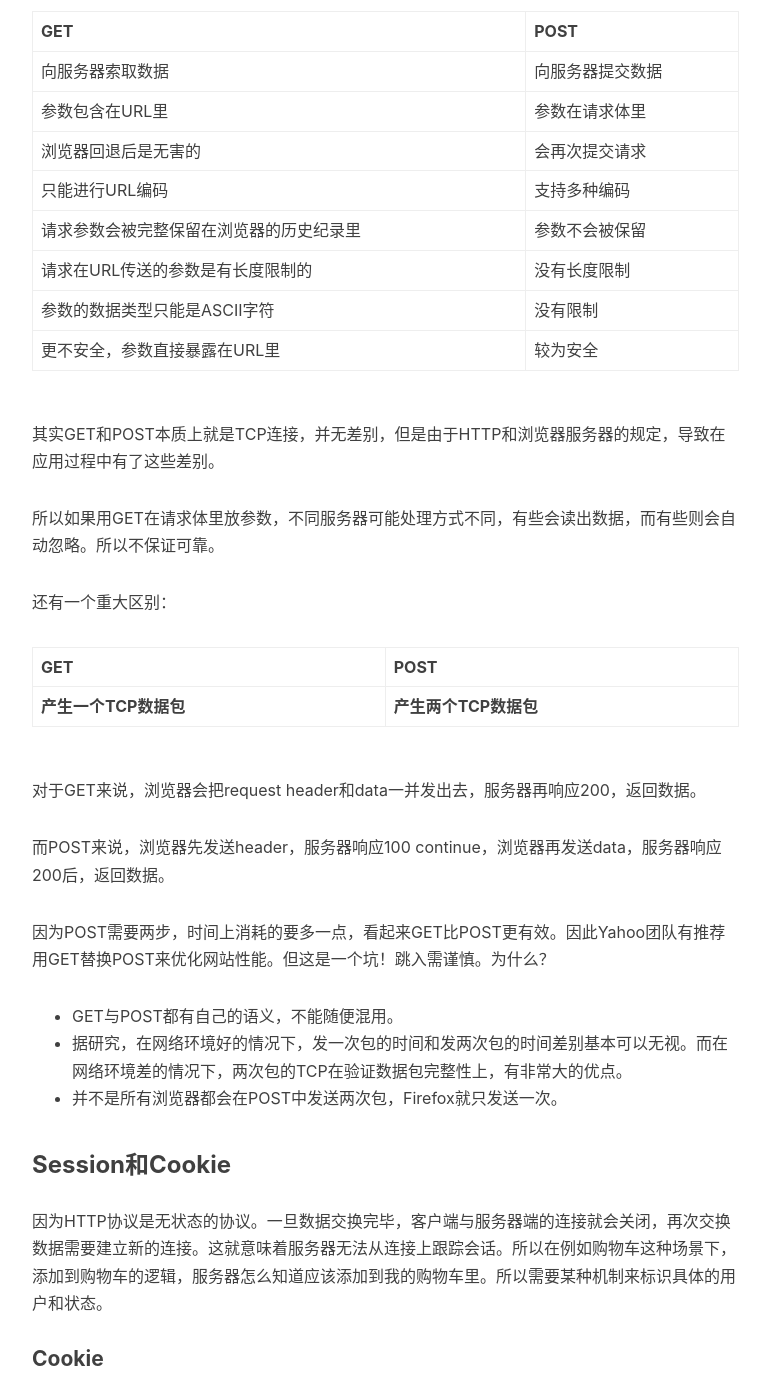
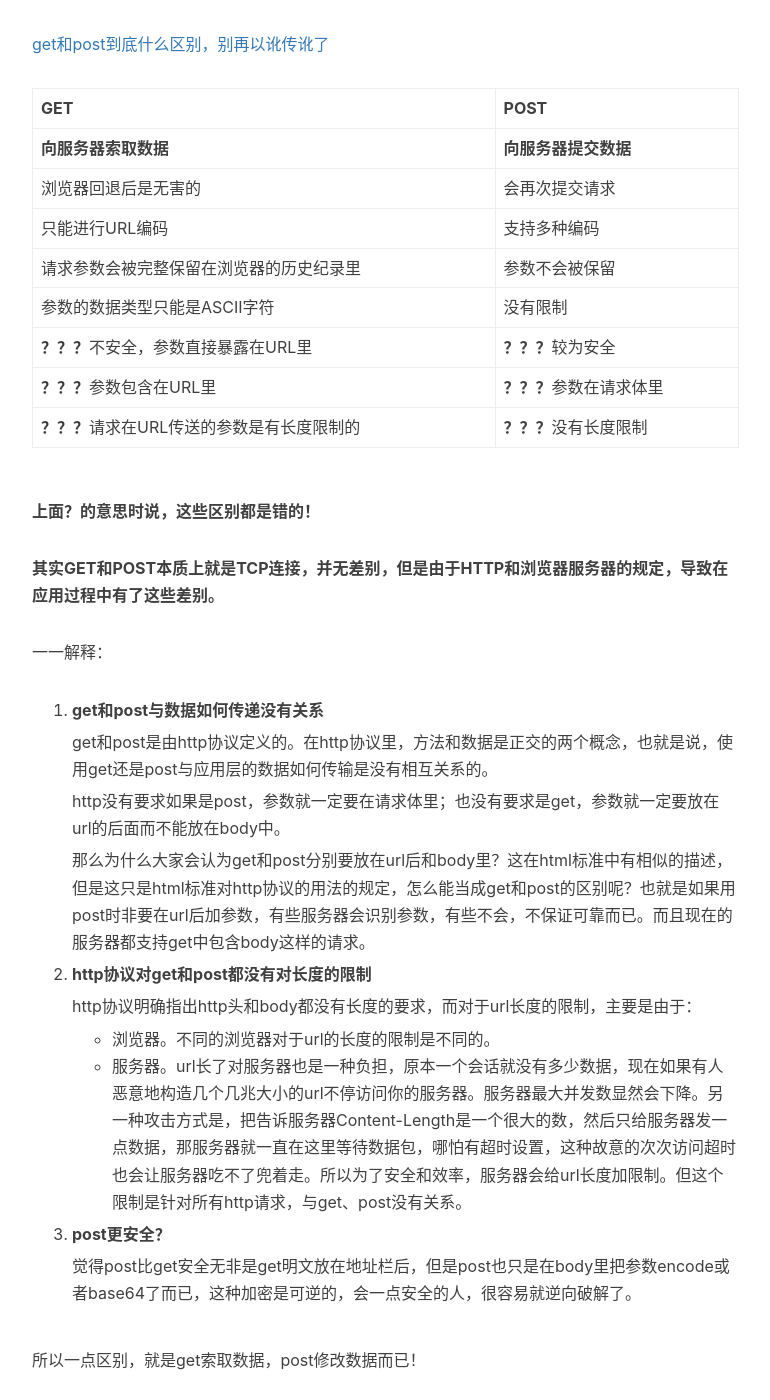
Before and after one commit to renchao0711/renchao0711.github.io, a Jekyll site: the page built from _posts/2017-07-20-TCP和UDP、GET和POST、Session和Cookie.md, in a window 1280 px wide and 1400 px high, scrolled down 1881 px. Shown: the whole window, without its empty margins (233-1003 px from the left). Built offline with Jekyll 4.4.1, drawn with Linux system fonts in a browser that asks for light colours; nearby versions of some CDN libraries; comment, search, counter and statistics services are not loaded; some of the changed text lies outside the part shown.

Commit message:
modified

```diff
--- a/_posts/2017-07-20-TCP和UDP、GET和POST、Session和Cookie.md
+++ b/_posts/2017-07-20-TCP和UDP、GET和POST、Session和Cookie.md
@@ -44,20 +44,45 @@ UDT协议
 
 ### GET VS POST
 
-| GET                  | POST     |
-| -------------------- | -------- |
-| 向服务器索取数据             | 向服务器提交数据 |
-| 参数包含在URL里            | 参数在请求体里  |
-| 浏览器回退后是无害的           | 会再次提交请求  |
-| 只能进行URL编码            | 支持多种编码   |
-| 请求参数会被完整保留在浏览器的历史纪录里 | 参数不会被保留  |
-| 请求在URL传送的参数是有长度限制的   | 没有长度限制   |
-| 参数的数据类型只能是ASCII字符    | 没有限制     |
-| 更不安全，参数直接暴露在URL里     | 较为安全     |
+[get和post到底什么区别，别再以讹传讹了](http://www.nowamagic.net/librarys/veda/detail/1919)
 
-其实GET和POST本质上就是TCP连接，并无差别，但是由于HTTP和浏览器服务器的规定，导致在应用过程中有了这些差别。
+| GET                       | POST           |
+| ------------------------- | -------------- |
+| **向服务器索取数据**              | **向服务器提交数据**   |
+| 浏览器回退后是无害的                | 会再次提交请求        |
+| 只能进行URL编码                 | 支持多种编码         |
+| 请求参数会被完整保留在浏览器的历史纪录里      | 参数不会被保留        |
+| 参数的数据类型只能是ASCII字符         | 没有限制           |
+| **？？？**不安全，参数直接暴露在URL里    | **？？？**较为安全    |
+| **？？？**参数包含在URL里          | **？？？**参数在请求体里 |
+| **？？？**请求在URL传送的参数是有长度限制的 | **？？？**没有长度限制  |
 
-所以如果用GET在请求体里放参数，不同服务器可能处理方式不同，有些会读出数据，而有些则会自动忽略。所以不保证可靠。
+**上面？的意思时说，这些区别都是错的！**
+
+**其实GET和POST本质上就是TCP连接，并无差别，但是由于HTTP和浏览器服务器的规定，导致在应用过程中有了这些差别。**
+
+一一解释：
+
+1. **get和post与数据如何传递没有关系**
+
+   get和post是由http协议定义的。在http协议里，方法和数据是正交的两个概念，也就是说，使用get还是post与应用层的数据如何传输是没有相互关系的。
+
+   http没有要求如果是post，参数就一定要在请求体里；也没有要求是get，参数就一定要放在url的后面而不能放在body中。
+
+   那么为什么大家会认为get和post分别要放在url后和body里？这在html标准中有相似的描述，但是这只是html标准对http协议的用法的规定，怎么能当成get和post的区别呢？也就是如果用post时非要在url后加参数，有些服务器会识别参数，有些不会，不保证可靠而已。而且现在的服务器都支持get中包含body这样的请求。
+
+2. **http协议对get和post都没有对长度的限制**
+
+   http协议明确指出http头和body都没有长度的要求，而对于url长度的限制，主要是由于：
+
+   - 浏览器。不同的浏览器对于url的长度的限制是不同的。
+   - 服务器。url长了对服务器也是一种负担，原本一个会话就没有多少数据，现在如果有人恶意地构造几个几兆大小的url不停访问你的服务器。服务器最大并发数显然会下降。另一种攻击方式是，把告诉服务器Content-Length是一个很大的数，然后只给服务器发一点数据，那服务器就一直在这里等待数据包，哪怕有超时设置，这种故意的次次访问超时也会让服务器吃不了兜着走。所以为了安全和效率，服务器会给url长度加限制。但这个限制是针对所有http请求，与get、post没有关系。
+
+3. **post更安全？**
+
+   觉得post比get安全无非是get明文放在地址栏后，但是post也只是在body里把参数encode或者base64了而已，这种加密是可逆的，会一点安全的人，很容易就逆向破解了。
+
+所以一点区别，就是get索取数据，post修改数据而已！
 
 还有一个重大区别：
 
```
Also changed, not shown: other parts of _posts/2017-07-20-TCP和UDP、GET和POST、Session和Cookie.md (+1 -1 lines), _posts/2017-07-18-手撕算法.markdown (+78 -0 lines), _posts/2017-08-14-进程间怎么通信？.md (+2 -0 lines), _posts/2017-09-07-常见的网络攻击.md (added, +190 -0 lines).
